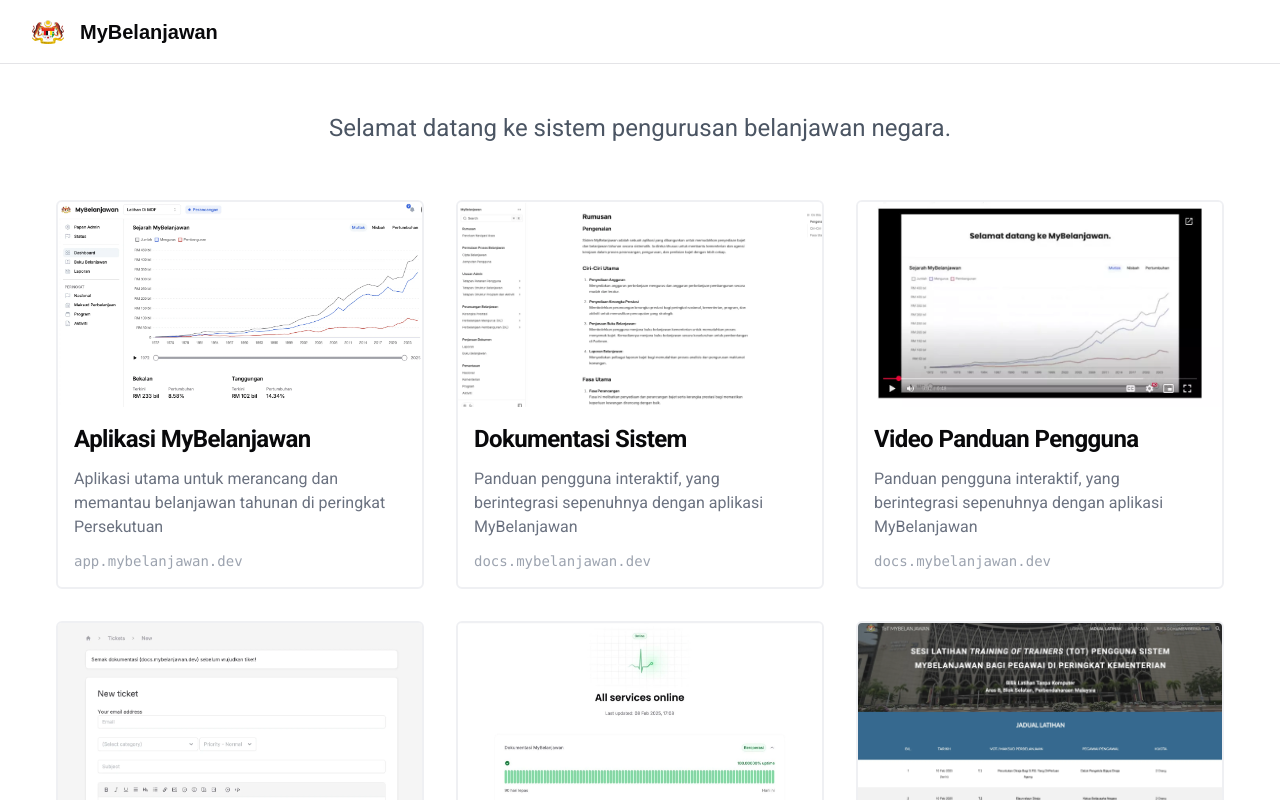
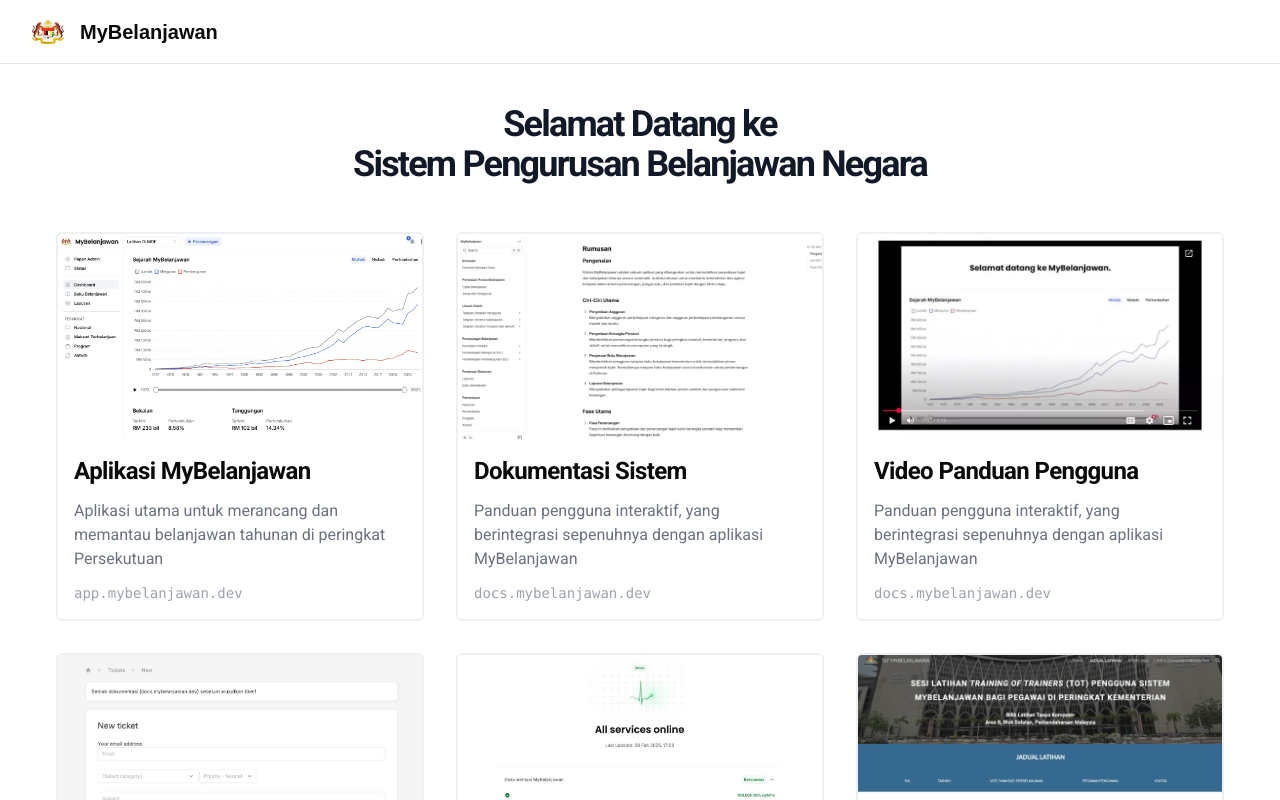
Before and after one commit to mof-malaysia/mybelanjawan-landing, a Next.js app: page / in a window 1280 px wide. Shown: the top 800 px of the page. Built offline with nearby package versions, Linux system fonts and the light colour scheme.

Commit message:
feat: update font size

```diff
--- a/app/layout.tsx
+++ b/app/layout.tsx
@@ -39,7 +39,7 @@
 }];
 
 export default function RootLayout({
-  children,
+children,
 }: Readonly<{
   children: React.ReactNode;
 }>) {
@@ -53,7 +53,7 @@
           className={`${geistSans.variable} ${geistMono.variable} antialiased`}
         >
           <Header />
-          <div className="container mt-12">
+          <div className="container">
             {children}
           </div>
           <Footer title="Kementerian Kewangan Malaysia">
--- a/app/page.tsx
+++ b/app/page.tsx
@@ -58,10 +58,10 @@
   return (
     <div className="min-h-dvh bg-white font-sans">
       <main className="container mx-auto px-4 py-16">
-        <div className="mb-12 text-center">
-          <p className="text-2xl text-gray-600 max-w-2xl mx-auto">
-            Selamat datang ke sistem pengurusan belanjawan negara.
-          </p>
+        <div className="mt-10 mb-10 text-center">
+          <h1 className="text-2xl font-bold tracking-tighter sm:text-3xl md:text-4xl text-gray-900 mb-4">
+            Selamat Datang ke <br /> Sistem Pengurusan Belanjawan Negara
+          </h1>
         </div>
         <div className="grid gap-4 md:grid-cols-2 lg:grid-cols-3">
           {sites.map((site, index) => (
```
